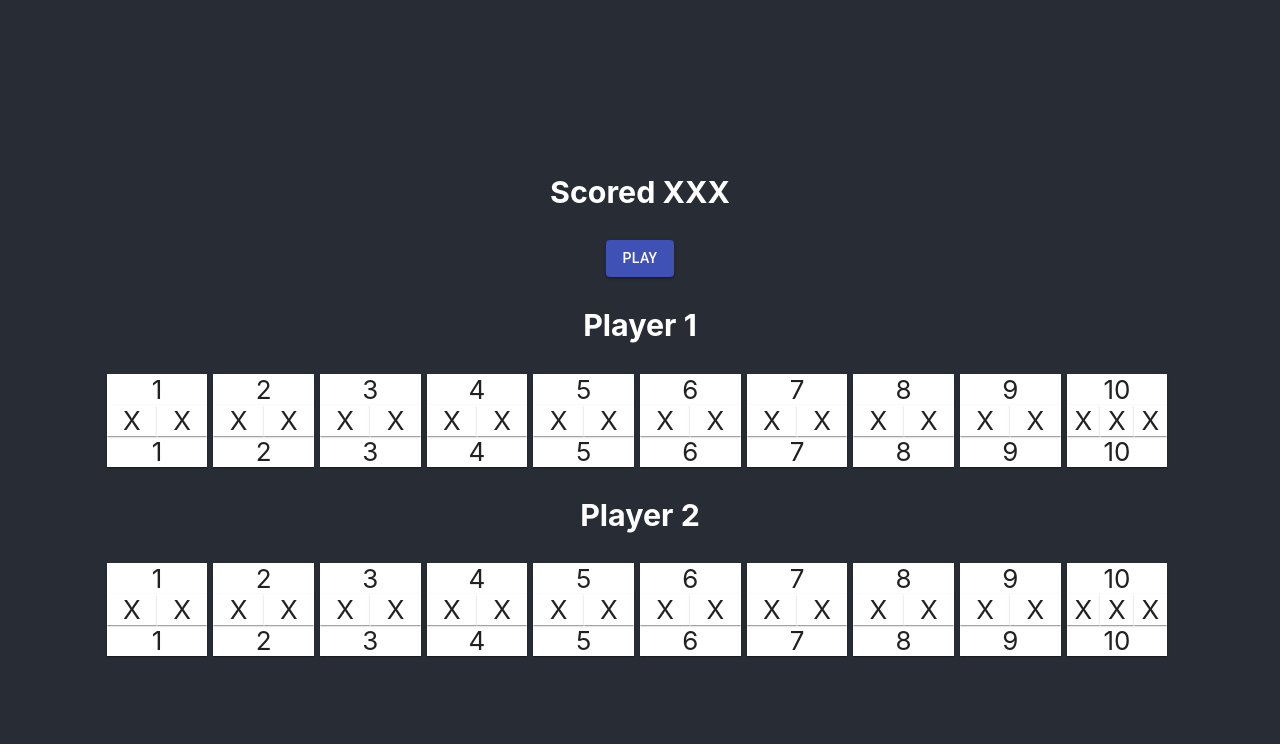
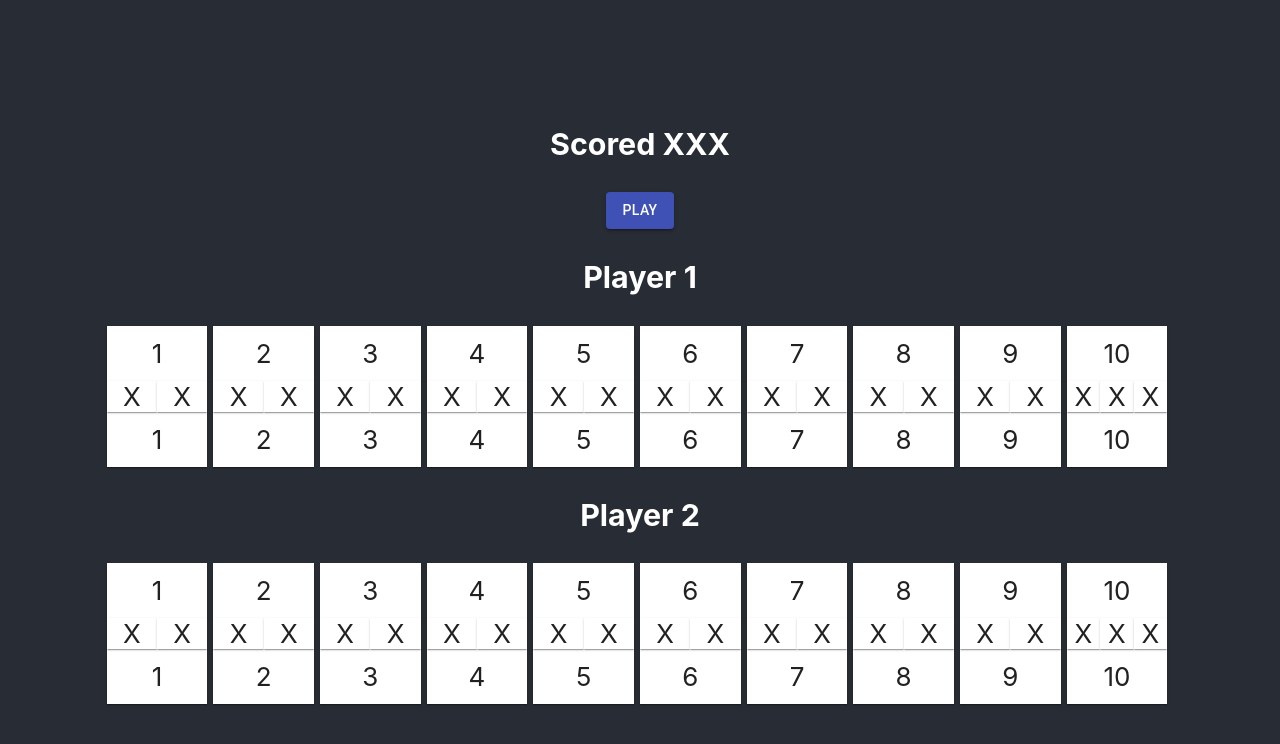
Before and after one commit to devJocke/joakim-nilsson-bowling, a React (Create React App) app: page / in a window 1280 px wide. Shown: the top 744 px of the page. Built offline with nearby package versions, Linux system fonts and the light colour scheme.

Commit message:
Added padding to row and total column

```diff
--- a/src/App.css
+++ b/src/App.css
@@ -19,3 +19,8 @@
 .App-link {
     color: #61dafb;
 }
+
+.turn-and-total-score {
+    padding-top: 12px;
+    padding-bottom: 12px;
+}
```
